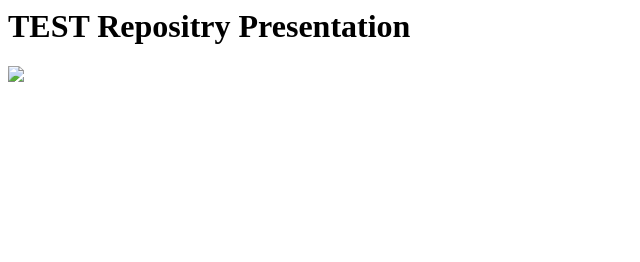
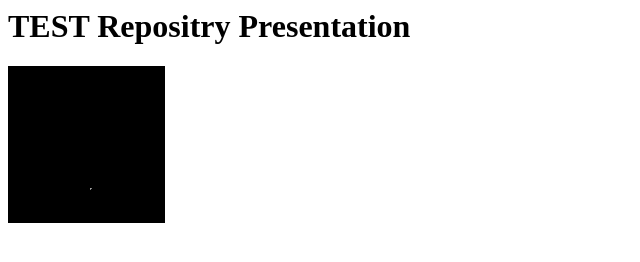
Before and after one commit to Blue-Sky-Empires/TEST, a plain HTML site: page index.html in a window 1280 px wide. Shown: the whole page, without its empty margins (0-640 px from the left). Drawn offline with Linux system fonts and the light colour scheme.

Commit message:
Update index.html

```diff
--- a/index.html
+++ b/index.html
@@ -4,6 +4,6 @@
 </head>
 
 <body> <h1>TEST Repositry Presentation</h1>
-<img src="asset/image.png">
+<img src="image.png">
 </body>
 </html>
```
